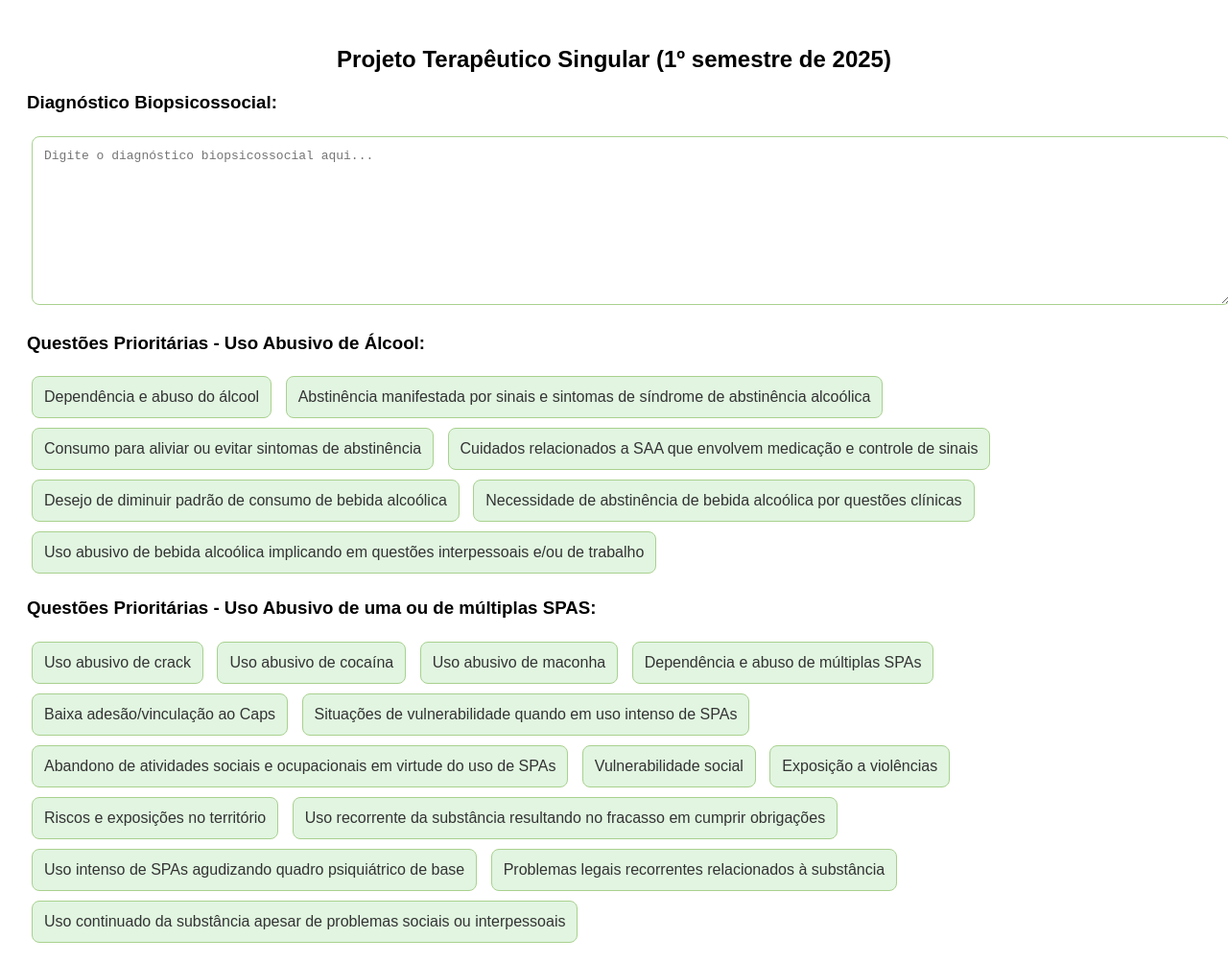
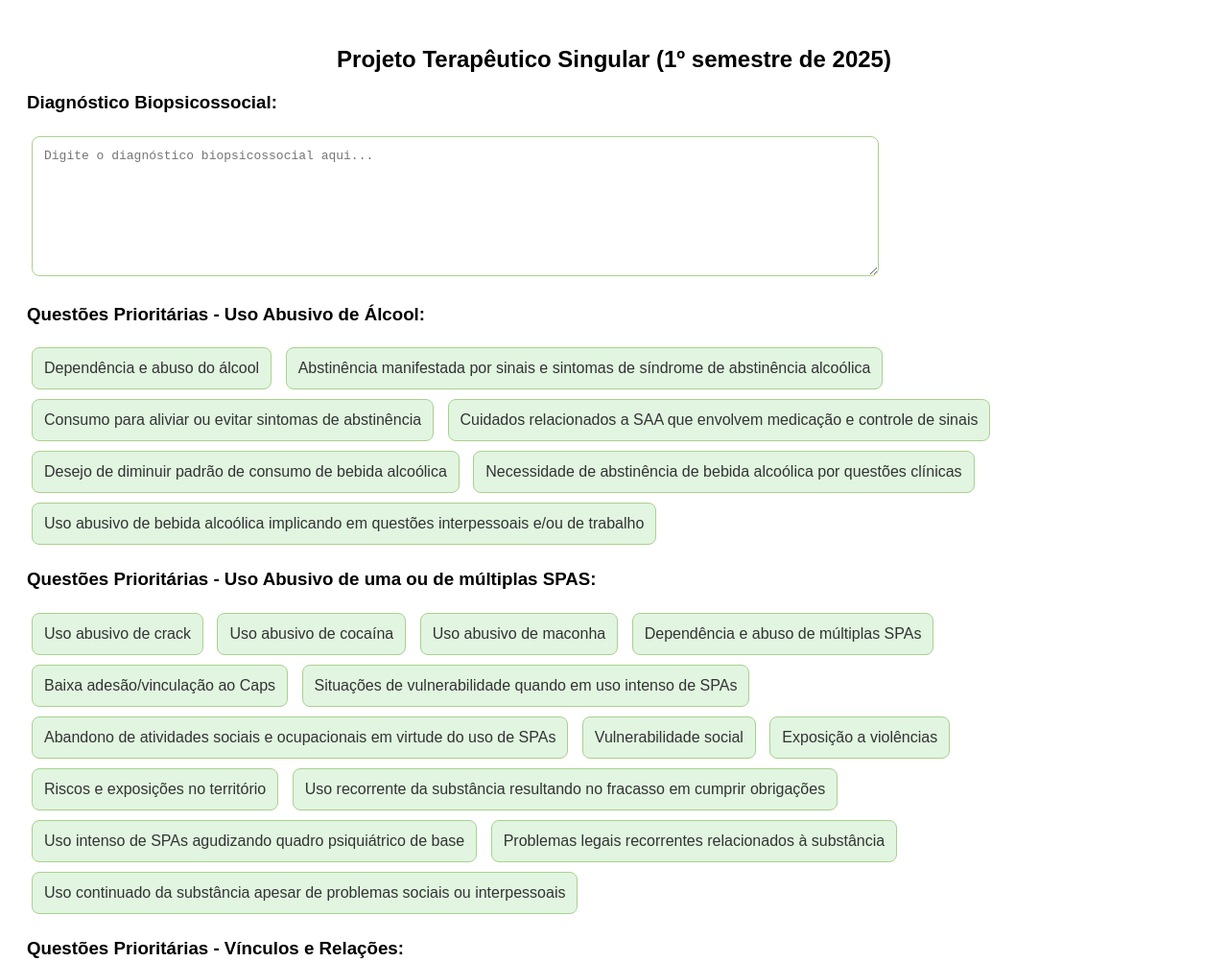
Before and after one commit to equipereviver/ptspec, a plain HTML site: page index.html in a window 1280 px wide. Shown: the top 1003 px of the page at 96% size. Drawn offline with Linux system fonts and the light colour scheme.

Commit message:
Update index.html

```diff
--- a/index.html
+++ b/index.html
@@ -69,8 +69,8 @@
         padding: 12px;
         margin: 5px;
         border: 1px solid #a9d18e;
-        width: 100%; /* A largura será de 100% do seu container */
-        height: 150px; /* Altura aumentada */
+        width: 70%; /* A largura será de 70% do seu container */
+        height: 120px; /* Altura aumentada */
         font-size: 1em;
         border-radius: 8px;
         resize: vertical; /* Permite redimensionar a caixa de texto apenas na direção vertical */
```
